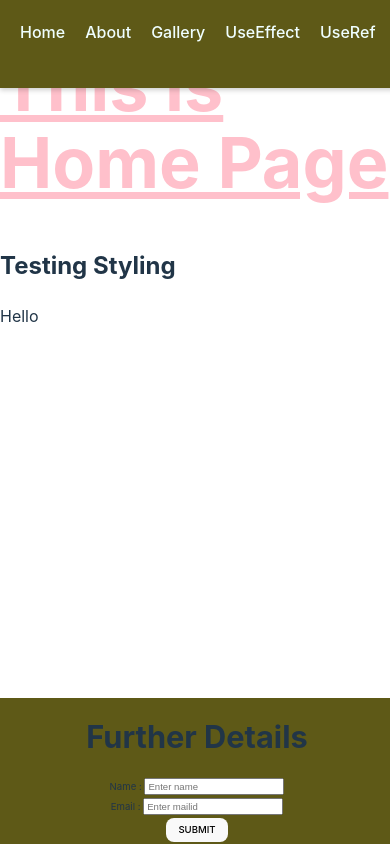
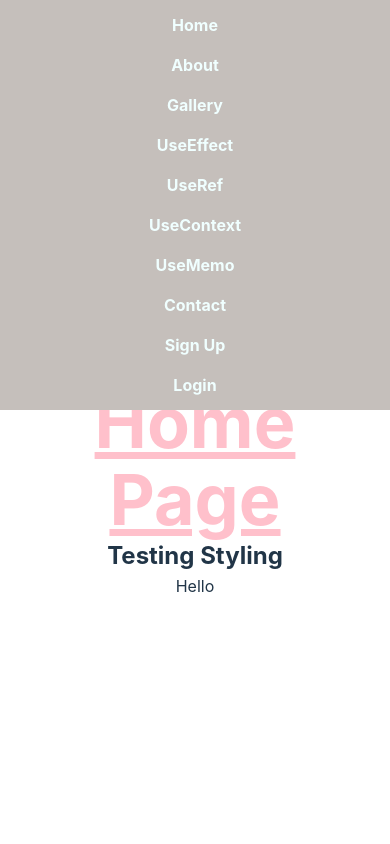
Before and after one commit to Suhirdha24/fullstack-training, a React (Vite) app in the folder vite-project/: page / in a window 390 px wide. Built offline with nearby package versions, Linux system fonts and the light colour scheme.

Commit message:
updated frontend

```diff
--- a/vite-project/src/App.jsx
+++ b/vite-project/src/App.jsx
@@ -1,17 +1,16 @@
-import React from "react";
+import "./App.css";
+import About from "./Components/FunctionalComponents/About";
+import Contact from "./Components/FunctionalComponents/Contact";
+import Gallery from "./Components/FunctionalComponents/Gallery";
+import Home from "./Components/FunctionalComponents/Home";
+import NavBar from "./Components/FunctionalComponents/Navbar";
 import { BrowserRouter, Routes, Route } from "react-router-dom";
-import NavBar from "./Components/FunctionalComponents/NavBar.jsx";
-import Gallery from "./Components/FunctionalComponents/Gallery.jsx";
-import Home from "./Components/FunctionalComponents/Home.jsx";
-import About from "./Components/FunctionalComponents/About.jsx";
-import Contact from "./Components/FunctionalComponents/Contact.jsx";
-import Footer from "./Components/FunctionalComponents/Footer.jsx";
-import UseEffect from "./Components/FunctionalComponents/UseEffect.jsx";
-import UseRefExample from "./Components/FunctionalComponents/UseRef.jsx";
-import UseContext from "./Components/FunctionalComponents/UseContext.jsx";
-import UseMemo from "./Components/FunctionalComponents/UseMemo.jsx";
-import Login from "./Components/FunctionalComponents/Login.jsx";
-import Signup from "./Components/FunctionalComponents/Signup.jsx";
+import UseEffect from "./Components/FunctionalComponents/UseEffect";
+import UseRef from "./Components/FunctionalComponents/UseRef";
+import ExamResults from "./Components/FunctionalComponents/UseContext";
+import UseMemo from "./Components/FunctionalComponents/UseMemo";
+import SignupForm from "./Components/FunctionalComponents/Signup";
+import LoginForm from "./Components/FunctionalComponents/Login";
 
 function App() {
   return (
@@ -32,14 +31,13 @@ function App() {
           />
           <Route path="/gallery" element={<Gallery />} />
           <Route path="/contact" element={<Contact />} />
-          <Route path="/use-effect" element={<UseEffect />} />
-          <Route path="/use-ref" element={<UseRefExample />} />
-          <Route path="/use-context" element={<UseContext />} />
-          <Route path="/use-memo" element={<UseMemo />} />
-          <Route path="/login" element={<Login />} />
-          <Route path="/signup" element={<Signup />} />
+          <Route path="/use-effect" element={<UseEffect />}/>
+          <Route path="/use-ref" element = {<UseRef />}></Route>
+          <Route path="/use-context" element = {<ExamResults />} />
+          <Route path="/use-memo" element = {<UseMemo />}/>
+          <Route path="/signup" element = {<SignupForm />}/>
+          <Route path="/login" element = {<LoginForm />}/>
         </Routes>
-        <Footer />
       </BrowserRouter>
     </div>
   );
--- a/vite-project/src/assets/css/NavBar.css
+++ b/vite-project/src/assets/css/NavBar.css
@@ -1,37 +1,90 @@
-ul {
+
+* {
+  margin: 0;
   padding: 0;
-  display: flex;
+  box-sizing: border-box;
+}
+
+header {
+  background-color: rgb(197, 191, 187);
   position: fixed;
   top: 0;
   left: 0;
   width: 100%;
-  margin: 0;
-  justify-content: space-evenly;
-  list-style-type: none;
-  background-color: rgb(94, 89, 23);
-  color: azure;
-  padding: 10px;
-  box-shadow: 0px 2px 5px rgba(0, 0, 0, 0.2);
+  z-index: 1000;
+  display: flex;
+  justify-content: center;
+  padding: 10px 0;
 }
 
-li {
-  cursor: pointer;
-  padding: 10px 10px;
-  transition: background-color 0.3s ease, color 0.3s ease;
+nav {
+  width: 100%;
+  max-width: 1200px;
+  display: flex;
+  justify-content: space-evenly;
+  align-items: center;
 }
 
-li:hover {
+
+nav ul {
+  display: flex;
+  list-style-type: none;
+  width: 100%;
+  justify-content: space-evenly;
+  padding: 0;
+  margin: 0;
+  background-color: rgb(197, 191, 187);
+  color: azure;
+}
+
+nav ul li {
+  cursor: pointer;
+  font-size: 16px;
+  padding: 3px 10px;
+  transition: all 0.3s ease;
+  text-align: center;
+  border-radius: 5px;
+}
+
+nav ul li a {
+  text-decoration: none;
+  color: azure;
+  font-weight: bold;
+  display: block;
+}
+
+nav ul li:hover {
   background-color: white;
-  color: rgb(210, 207, 30);
+  color: chocolate;
   border-radius: 10px;
 }
 
-.link {
-  text-decoration: none;
-  color: azure;
+nav ul li a.active {
+  background-color: white;
+  color: chocolate;
+  border-radius: 10px;
+  padding: 3px 10px;
 }
 
-.link.active {
-  font-weight: bold;
-  color: white;
+
+body {
+  padding-top: 60px;
 }
+
+
+@media (max-width: 768px) {
+  nav ul {
+    flex-direction: column;
+    align-items: center;
+    gap: 10px;
+  }
+
+  nav ul li {
+    width: 100%;
+    text-align: center;
+  }
+
+  nav ul li a {
+    width: 100%;
+  }
+}
```
